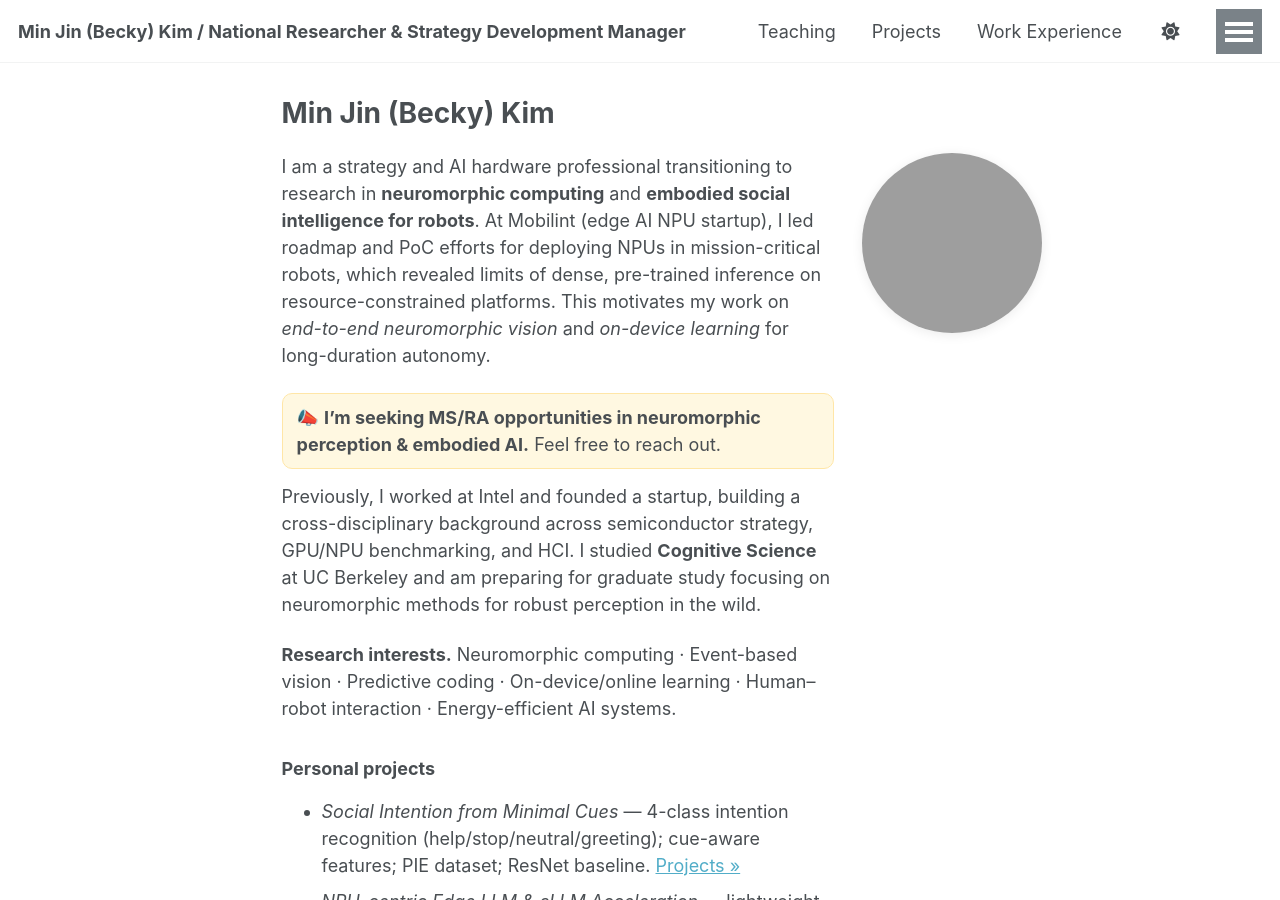
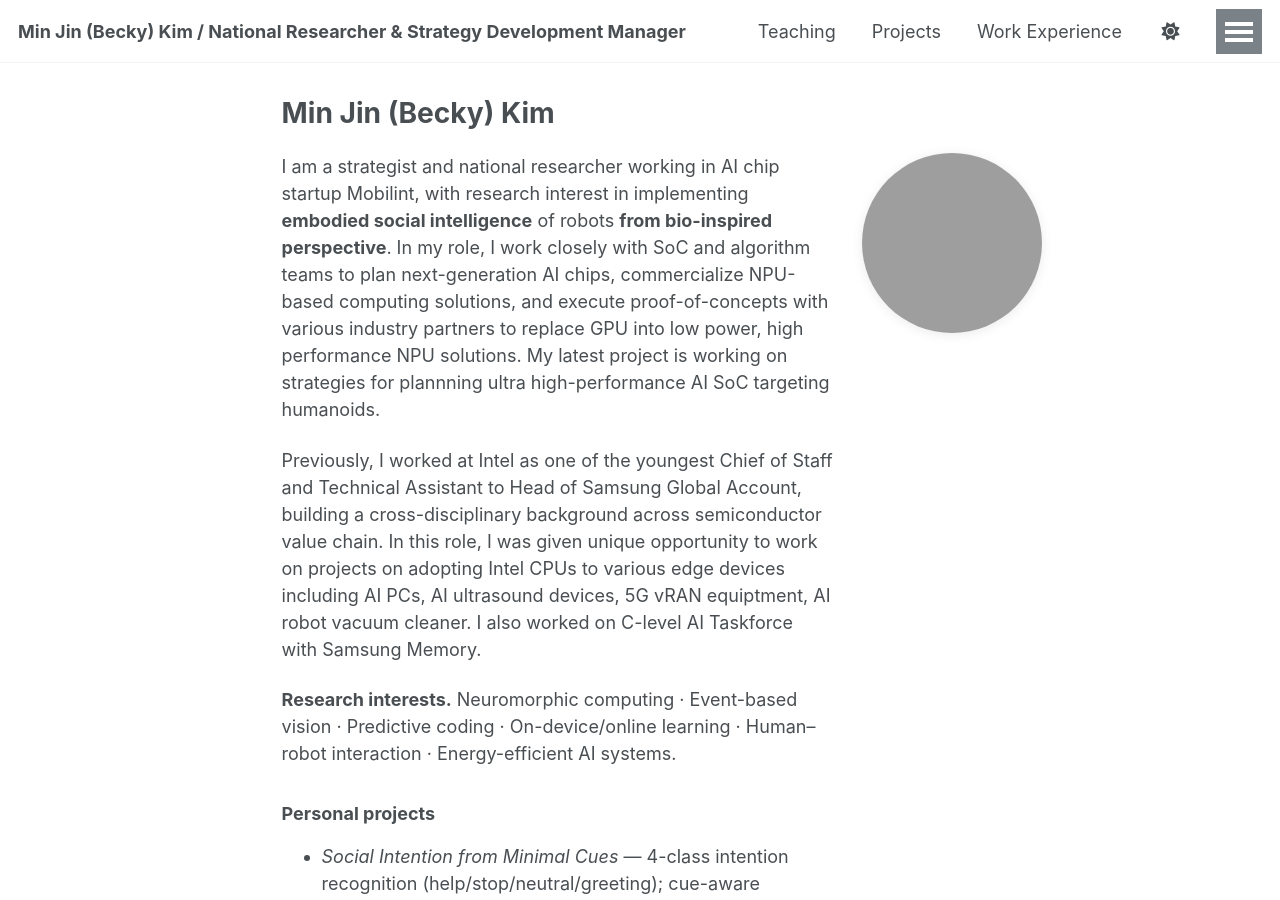
Before and after one commit to becky930/becky930.github.io, a Jekyll site: the page built from _pages/about.md, in a window 1280 px wide and 900 px high. Built offline with Jekyll 4.4.1, drawn with Linux system fonts in a browser that asks for light colours; some web fonts are replaced; a script that is not in the unit is left out; grey boxes are pictures that could not be loaded.

Commit message:
Update about.md

```diff
--- a/_pages/about.md
+++ b/_pages/about.md
@@ -8,14 +8,9 @@ classes: wide
 
 <div class="hero">
   <div class="text">
-    <p>I am a strategy and AI hardware professional transitioning to research in <strong>neuromorphic computing</strong> and <strong>embodied social intelligence for robots</strong>. At Mobilint (edge AI NPU startup), I led roadmap and PoC efforts for deploying NPUs in mission-critical robots, which revealed limits of dense, pre-trained inference on resource-constrained platforms. This motivates my work on <em>end-to-end neuromorphic vision</em> and <em>on-device learning</em> for long-duration autonomy.</p>
+    <p>I am a strategist and national researcher working in AI chip startup Mobilint, with research interest in implementing <strong>embodied social intelligence</strong> of robots <strong> from bio-inspired perspective</strong>. In my role, I work closely with SoC and algorithm teams to plan next-generation AI chips, commercialize NPU-based computing solutions, and execute proof-of-concepts with various industry partners to replace GPU into low power, high performance NPU solutions. My latest project is working on strategies for plannning ultra high-performance AI SoC targeting humanoids.</p>
 
-    <div class="callout">
-      📣 <strong>I’m seeking MS/RA opportunities in neuromorphic perception & embodied AI.</strong>
-      Feel free to reach out.
-    </div>
-
-    <p>Previously, I worked at Intel and founded a startup, building a cross-disciplinary background across semiconductor strategy, GPU/NPU benchmarking, and HCI. I studied <strong>Cognitive Science</strong> at UC Berkeley and am preparing for graduate study focusing on neuromorphic methods for robust perception in the wild.</p>
+    <p>Previously, I worked at Intel as one of the youngest Chief of Staff and Technical Assistant to Head of Samsung Global Account, building a cross-disciplinary background across semiconductor value chain. In this role, I was given unique opportunity to work on projects on adopting Intel CPUs to various edge devices including AI PCs, AI ultrasound devices, 5G vRAN equiptment, AI robot vacuum cleaner. I also worked on C-level AI Taskforce with Samsung Memory.</p>
 
     <p><strong>Research interests.</strong> Neuromorphic computing · Event-based vision · Predictive coding · On-device/online learning · Human–robot interaction · Energy-efficient AI systems.</p>
 
```
